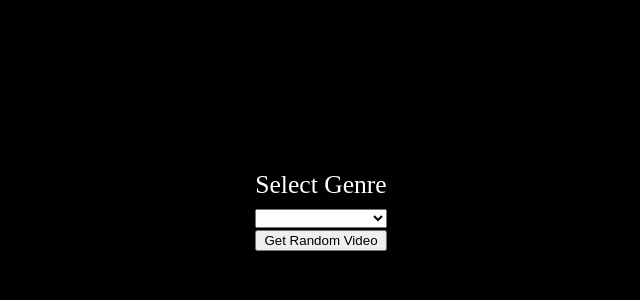
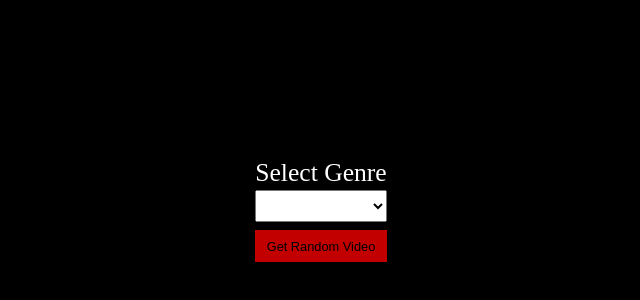
Before and after one commit to tobseyltd/intermediate-practice-youtube-api-modules, a website with bundled scripts: page index.html in a window 1280 px wide. Shown: the part 158-458 px from the top of the page, without its empty margins (319-959 px from the left). Built offline with nearby package versions, Linux system fonts and the light colour scheme; no server answers.

Commit message:
#9 app v1.5

```diff
--- a/css/style.css
+++ b/css/style.css
@@ -19,5 +19,16 @@ form label {
 }
 
 form select {
+    text-align: center;
     width: 100%;
+    height: 2rem;
+    margin-bottom: 0.5rem;
 }
+
+#generate-video {
+    height: 2rem;
+    background-color: #c20000;
+    color: black;
+    border: none;
+    font-size: clamp(1vw, 1rem, 1vw);
+}
```
